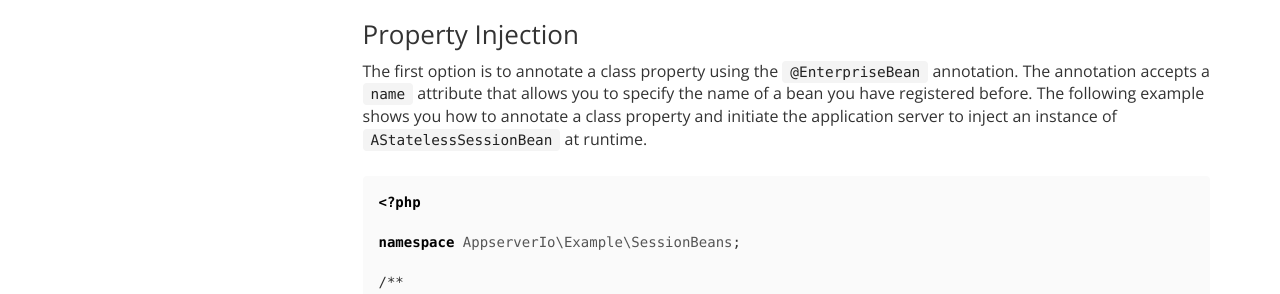
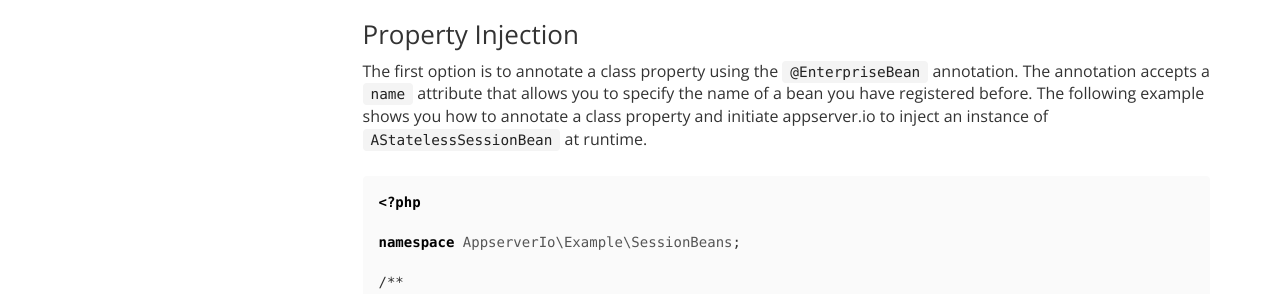
Before and after one commit to appserver-io/appserver, a Jekyll site: the page built from _docs/dependency-injection.md, in a window 1280 px wide and 900 px high, scrolled down 1007 px. Shown: the part 178-472 px from the top of the window. Built offline with Jekyll 4.4.1, drawn with Linux system fonts in a browser that asks for light colours; nearby versions of some CDN libraries; library files that are not in the unit come from our copies; Markdown is read by kramdown in place of the engine named in the settings.

Commit message:
Update dependency-injection.md

````diff
--- a/_docs/dependency-injection.md
+++ b/_docs/dependency-injection.md
@@ -59,7 +59,7 @@ A developer simply has to tell the DI container what instance has to be injected
 
 ### Property Injection
 
-The first option is to annotate a class property using the `@EnterpriseBean` annotation. The annotation accepts a `name` attribute that allows you to specify the name of a bean you have registered before. The following example shows you how to annotate a class property and initiate the application server to inject an instance of `AStatelessSessionBean` at runtime.
+The first option is to annotate a class property using the `@EnterpriseBean` annotation. The annotation accepts a `name` attribute that allows you to specify the name of a bean you have registered before. The following example shows you how to annotate a class property and initiate appserver.io to inject an instance of `AStatelessSessionBean` at runtime.
 
 ```php
 <?php
````
